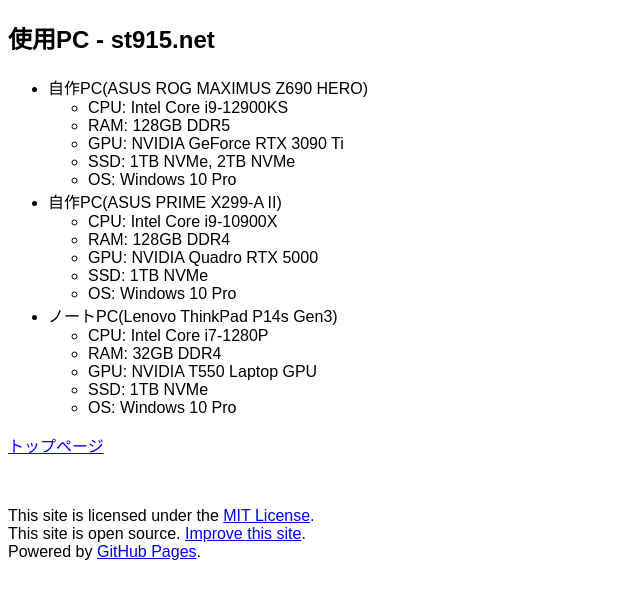
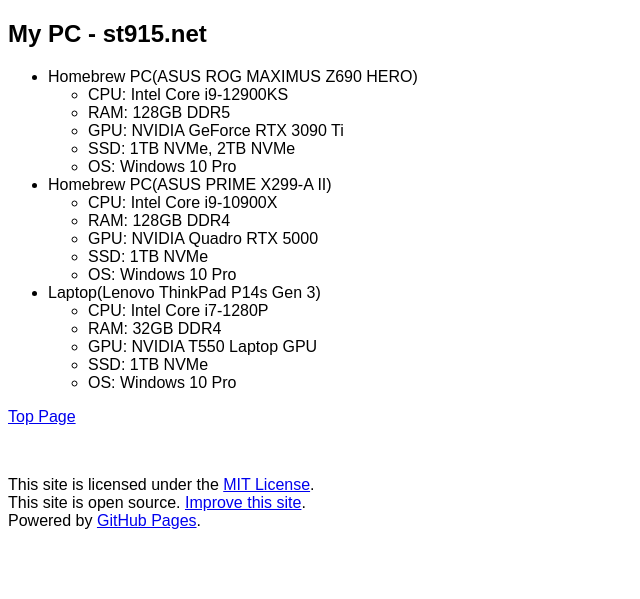
Before and after one commit to t-sasaki915/t-sasaki-net, a Jekyll site: the page built from docs/pcs/index.md, in a window 1280 px wide. Shown: the top 599 px of the page, without its empty margins (0-640 px from the left). Built offline with Jekyll 4.4.1, drawn with Linux system fonts in a browser that asks for light colours; Markdown is read by kramdown in place of the engine named in the settings.

Commit message:
Update index.md

```diff
--- a/docs/pcs/index.md
+++ b/docs/pcs/index.md
@@ -1,29 +1,27 @@
 ---
 layout: default
-title: 使用PC
-lang: ja
-en_page: /pcs/en/
+title: My PC
 ---
 
-## 使用PC - st915.net
+## My PC - st915.net
 
-- 自作PC(ASUS ROG MAXIMUS Z690 HERO)
+- Homebrew PC(ASUS ROG MAXIMUS Z690 HERO)
   - CPU: Intel Core i9-12900KS
   - RAM: 128GB DDR5
   - GPU: NVIDIA GeForce RTX 3090 Ti
   - SSD: 1TB NVMe, 2TB NVMe
   - OS: Windows 10 Pro
-- 自作PC(ASUS PRIME X299-A II)
+- Homebrew PC(ASUS PRIME X299-A II)
   - CPU: Intel Core i9-10900X
   - RAM: 128GB DDR4
   - GPU: NVIDIA Quadro RTX 5000
   - SSD: 1TB NVMe
   - OS: Windows 10 Pro
-- ノートPC(Lenovo ThinkPad P14s Gen3)
+- Laptop(Lenovo ThinkPad P14s Gen 3)
   - CPU: Intel Core i7-1280P
   - RAM: 32GB DDR4
   - GPU: NVIDIA T550 Laptop GPU
   - SSD: 1TB NVMe
   - OS: Windows 10 Pro
 
-[トップページ](/)
+[Top Page](/en/)
```
